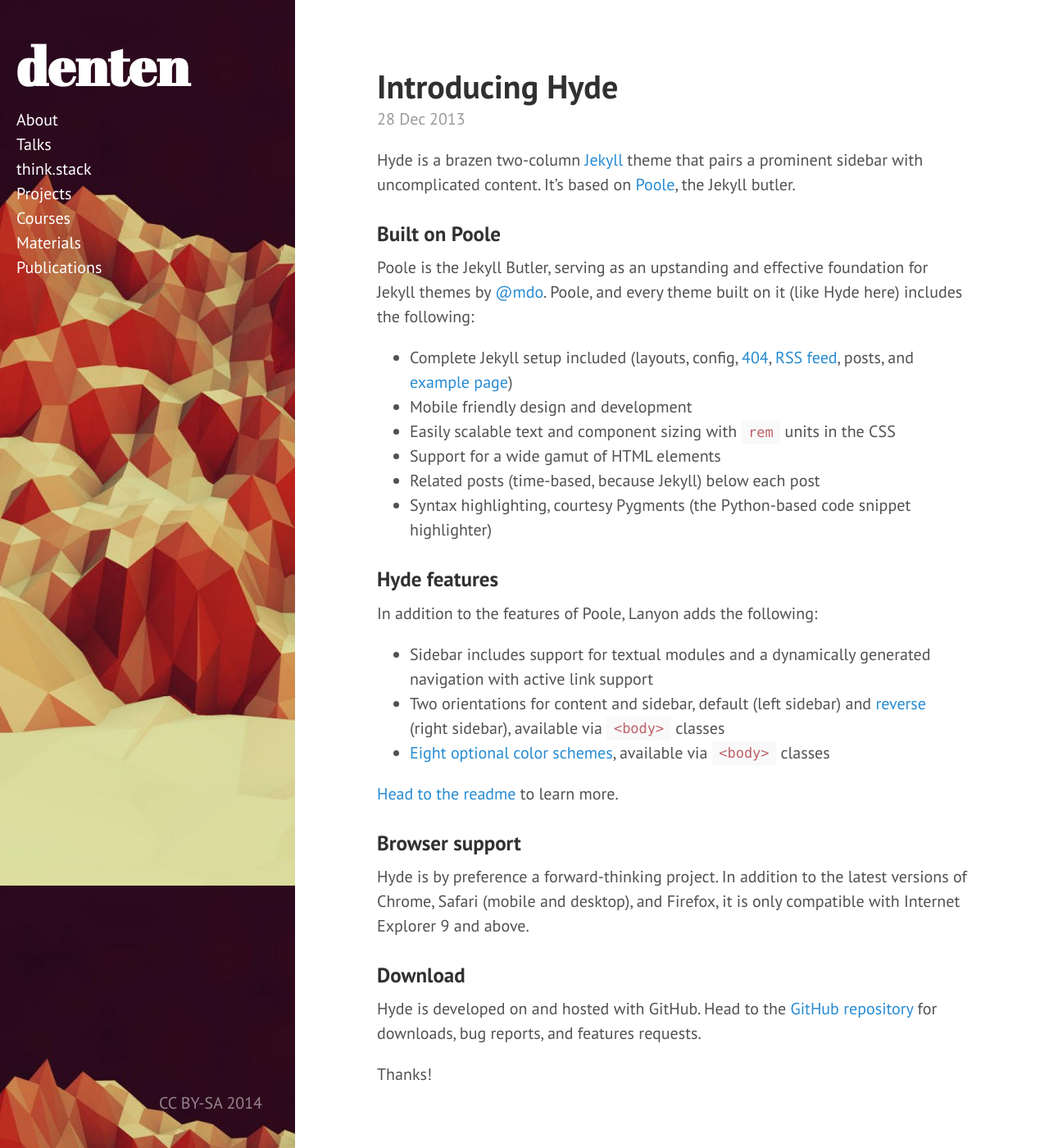
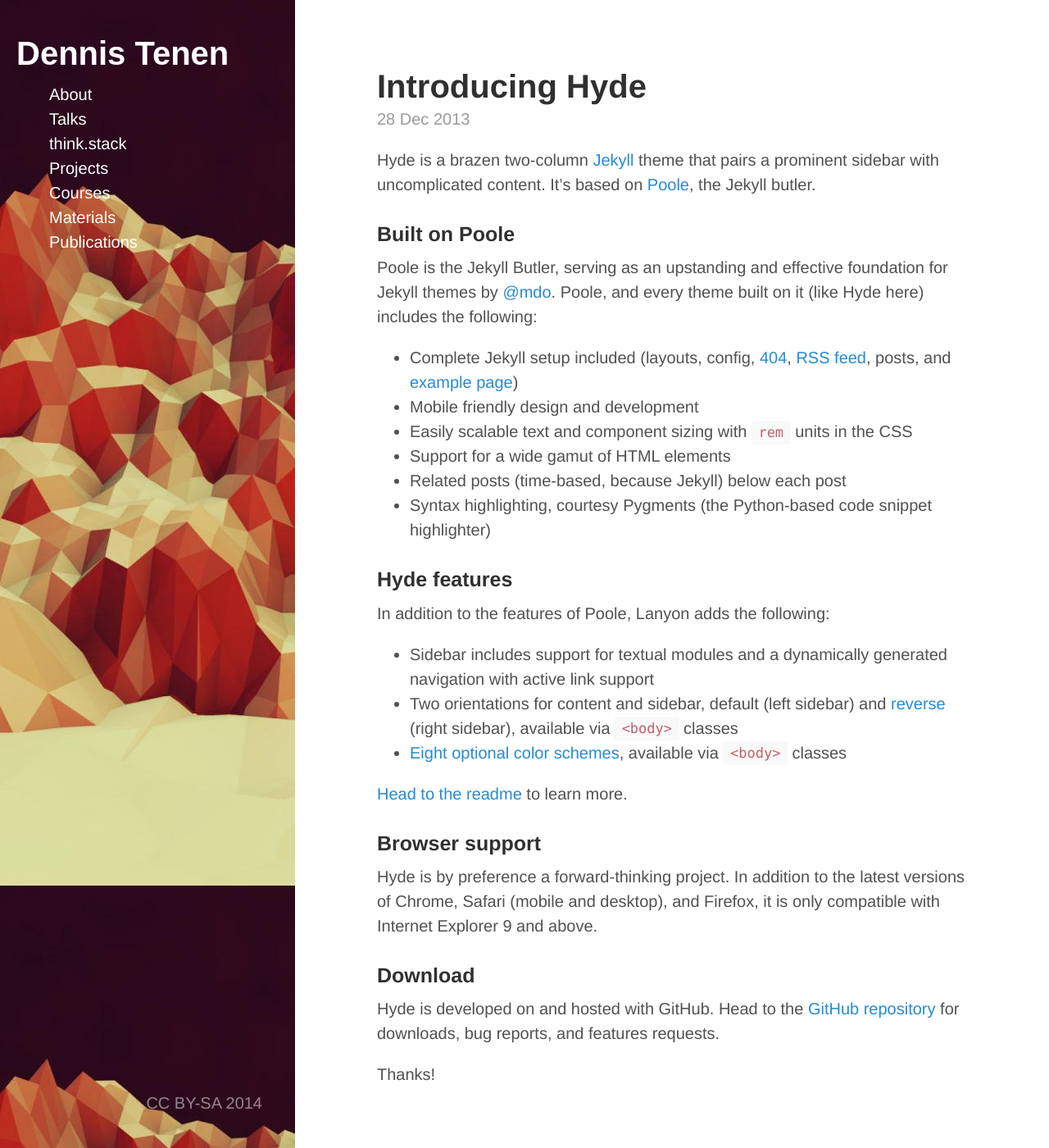
Before and after one commit to denten/denten.github.io, a Jekyll site: the page built from index.html, in a window 1280 px wide and 1400 px high. Shown: the whole window at 82% size. Built offline with Jekyll 4.4.1, drawn with Linux system fonts in a browser that asks for light colours; some web fonts are replaced; Markdown is read by kramdown in place of the engine named in the settings; the list of posts is cut into pages by our own code.

Commit message:
pixel pushing

```diff
--- a/_config.yml
+++ b/_config.yml
@@ -6,7 +6,7 @@
 permalink:        pretty
 
 # Setup
-title:            denten
+title:            Dennis Tenen
 tagline:          ''
 description:      ''
 url:              http://hyde.getpoole.com
--- a/_includes/head.html
+++ b/_includes/head.html
@@ -17,7 +17,8 @@
   <link rel="stylesheet" href="/public/css/poole.css">
   <link rel="stylesheet" href="/public/css/syntax.css">
   <link rel="stylesheet" href="/public/css/hyde.css">
-  <link rel="stylesheet" href="http://fonts.googleapis.com/css?family=PT+Sans:400,400italic,700|Abril+Fatface">
+  <link rel="stylesheet" href="http://fonts.googleapis.com/css?family=Anaheim">
+  <!-- <link rel="stylesheet" href="http://fonts.googleapis.com/css?family=PT+Sans:400,400italic,700|Abril+Fatface"> -->
 
   <!-- Icons -->
   <link rel="apple-touch-icon-precomposed" sizes="144x144" href="/public/apple-touch-icon-144-precomposed.png">
--- a/public/css/hyde.css
+++ b/public/css/hyde.css
@@ -82,13 +82,13 @@
 .sidebar-about h1 {
   color: #fff;
   margin-top: 0;
-  font-family: "Abril Fatface", serif;
-  font-size: 3.25rem;
+  font-family: 'Anaheim', sans-serif;
+  font-size: 2rem;
 }
 
 /* Sidebar nav */
 .sidebar-nav {
-  padding-left: 0;
+  padding-left: 2rem;
   list-style: none;
 }
 .sidebar-nav-item {
```
